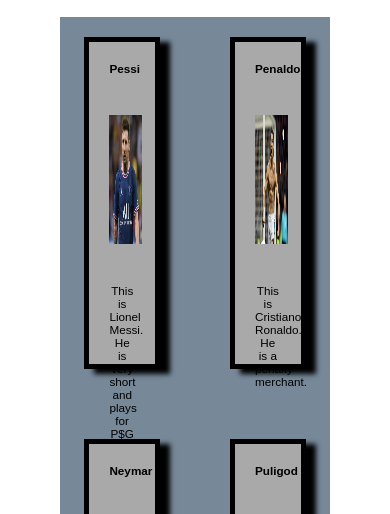
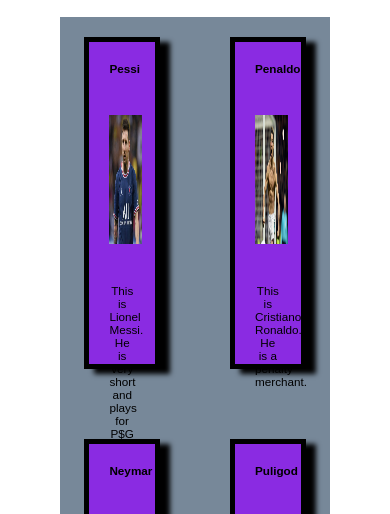
Before and after one commit to staten-island-tech/flexbox-gallery-project-mitch7zale, a plain HTML site: page index.html in a window 390 px wide. Shown: the part 259-773 px from the top of the page. Drawn offline with Linux system fonts and the light colour scheme; a web font is replaced by a local one.

Commit message:
idex.html

```diff
--- a/style.css
+++ b/style.css
@@ -65,3 +65,10 @@ img{
     background-color: rgb(100, 90, 90);
     transform: rotateX(360deg);
 }
+
+@media (max-width :1200px) {
+    .child, .child-1, .child-2, .child-3,.child-4{
+        background-color: blueviolet;
+    }
+
+}
```
